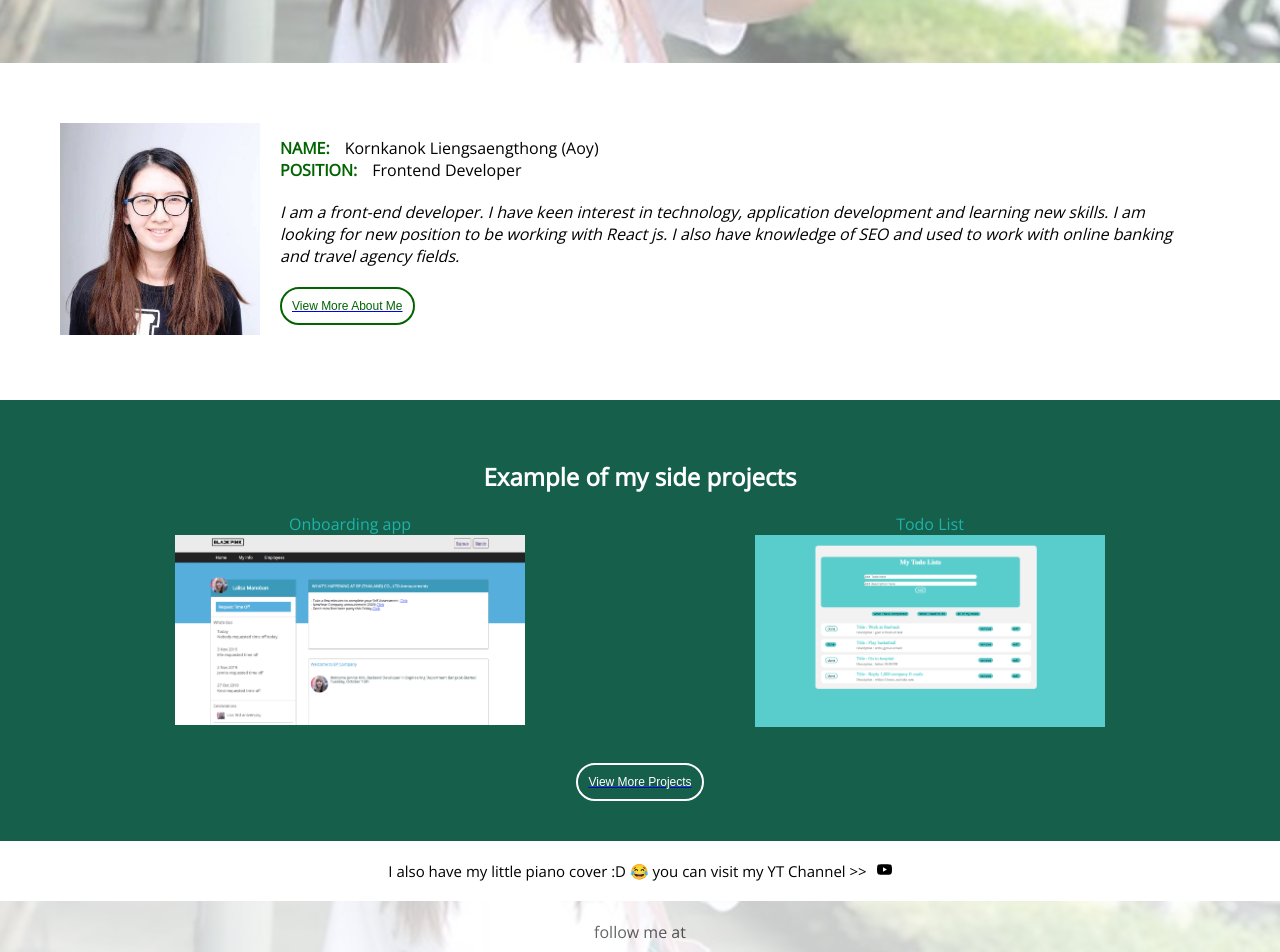
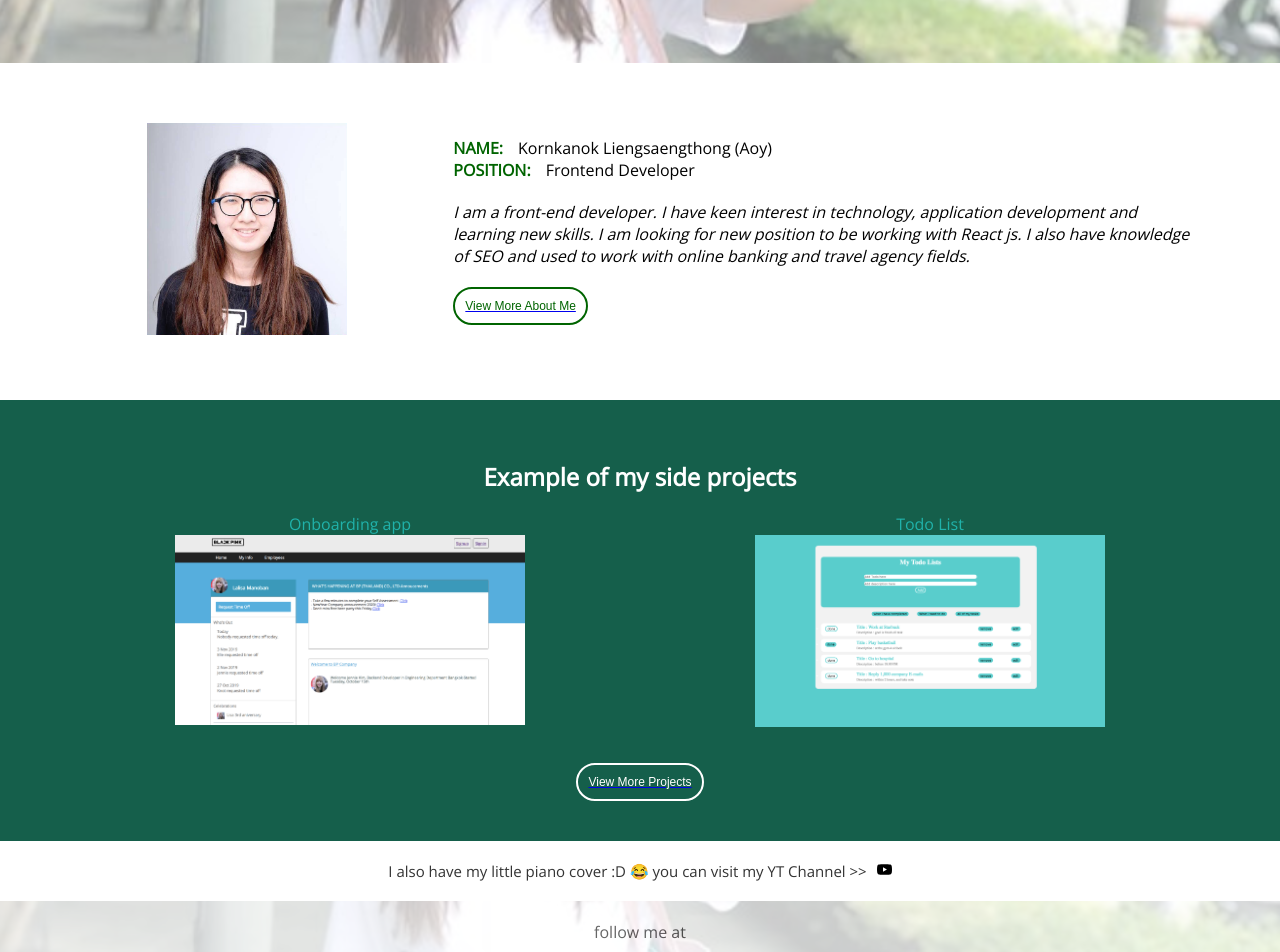
Before and after one commit to shinyrainbow/my-profile, a React app: page / in a window 1280 px wide. Shown: the part 560-1512 px from the top of the page. Built offline with nearby package versions, Linux system fonts and the light colour scheme; a web font is replaced by a local one.

Commit message:
update style

```diff
--- a/src/pages/HomeContent/index.scss
+++ b/src/pages/HomeContent/index.scss
@@ -64,10 +64,14 @@
     background-color: white;
     padding: 60px 60px;
     align-items: center;
-    .profile-image, .my-pic{
-      width: 200px;
+    .profile-image {
+      flex: 1;
+      .my-pic {
+        width: 200px;
+      }
     }
     .small-detail {
+      flex: 2;
       padding: 0 20px;
       text-align: left;
       span {
@@ -101,18 +105,19 @@
         }
       }
     }
-    .view-more-project{
-      button{
+    .view-more-project {
+      button {
         margin: 0 auto;
       }
     }
   }
-  .other-projects{
+  .other-projects {
     padding: 20px;
     font-size: 15px;
     vertical-align: middle;
+    color: #333;
     background-color: white;
-    .yt-icon{
+    .yt-icon {
       padding-left: 10px;
       display: inline-block;
       vertical-align: bottom;
```
Also changed, not shown: 4 other files (tests, documents, lock files or other folders).
